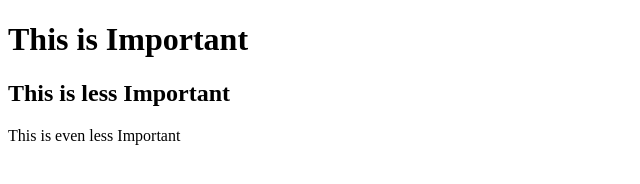
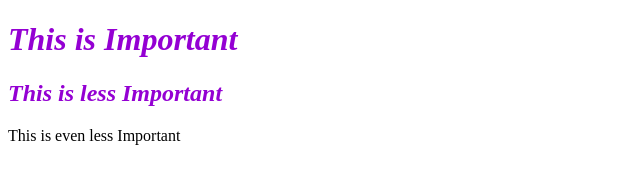
Before and after one commit to rubycrawshaw/289.101, a plain HTML site: page page1.html in a window 1280 px wide. Shown: the whole page, without its empty margins (0-640 px from the left). Drawn offline with Linux system fonts and the light colour scheme.

Commit message:
added change of color and added italics

```diff
--- a/page1.html
+++ b/page1.html
@@ -3,11 +3,22 @@
 
     <head>
         <title>Page1</title>
+        <style>
+            .important{
+                color:darkviolet;
+                font-style:italic;
+            }
+            .notsoimportant{
+                color:aqua;
+                margin-left:100px;
+                margin-top:20px;
+            }
+        </style>
     </head>
     <body>
 
-        <h1>This is Important</h1>
-        <h2>This is less Important</h2>
+        <h1 class="important">This is Important</h1>
+        <h2 class="important">This is less Important</h2>
         <p>This is even less Important</p>
 
     </body>
```
